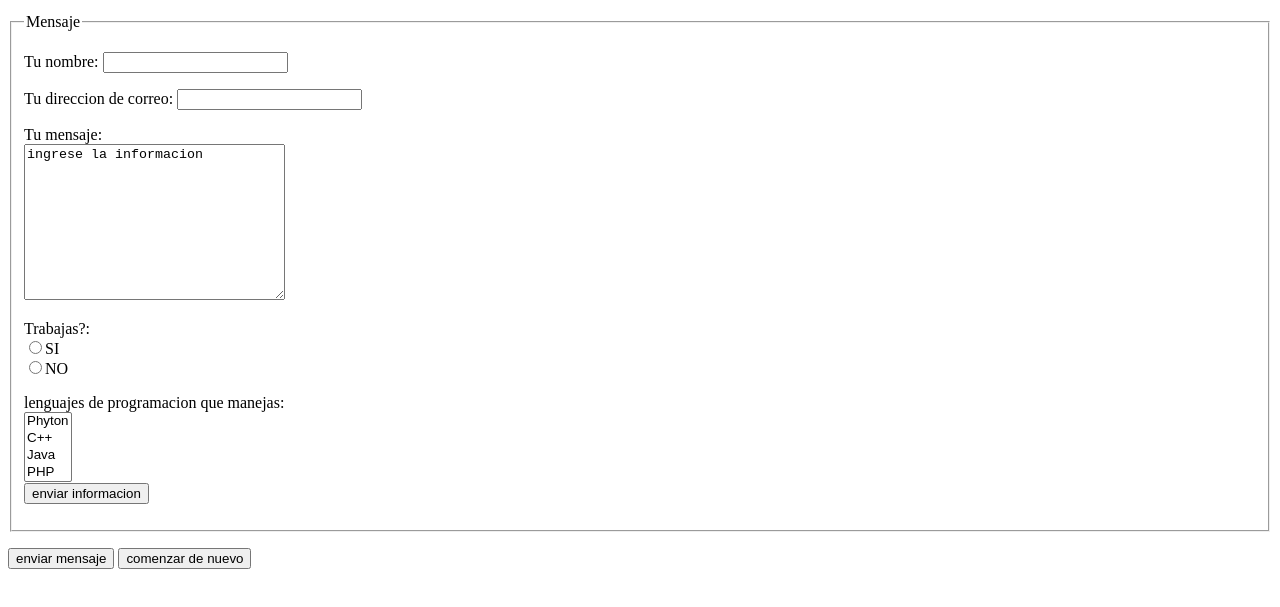
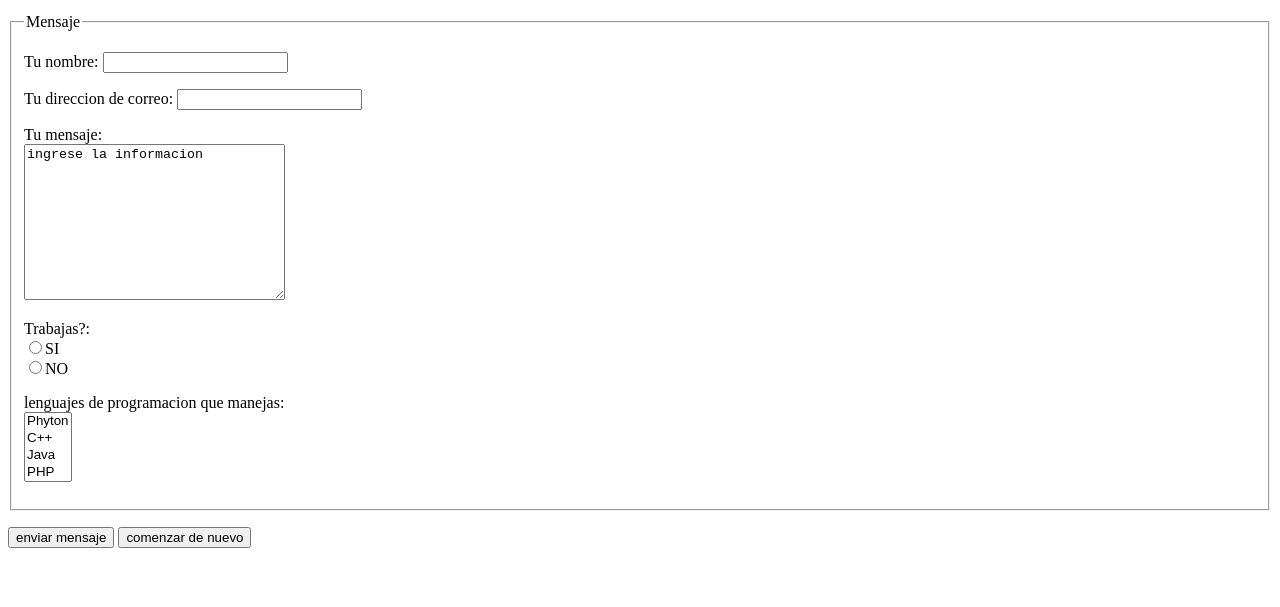
Before and after one commit to leonardobapra/Taller-1, a plain HTML site: page pag/formulario1.html in a window 1280 px wide. Shown: the part 153-760 px from the top of the page. Drawn offline with Linux system fonts and the light colour scheme.

Commit message:
Update formulario1.html
cambio eliminacion de boton extra

```diff
--- a/pag/formulario1.html
+++ b/pag/formulario1.html
@@ -37,7 +37,6 @@
                 <option value="Java">Java</option>
                 <option value="PHP">PHP</option>
             </select><br>
-            <input type="submit" value="enviar informacion">
             </p>
     </fieldset>
     <p><input type="submit" value="enviar mensaje">
```
